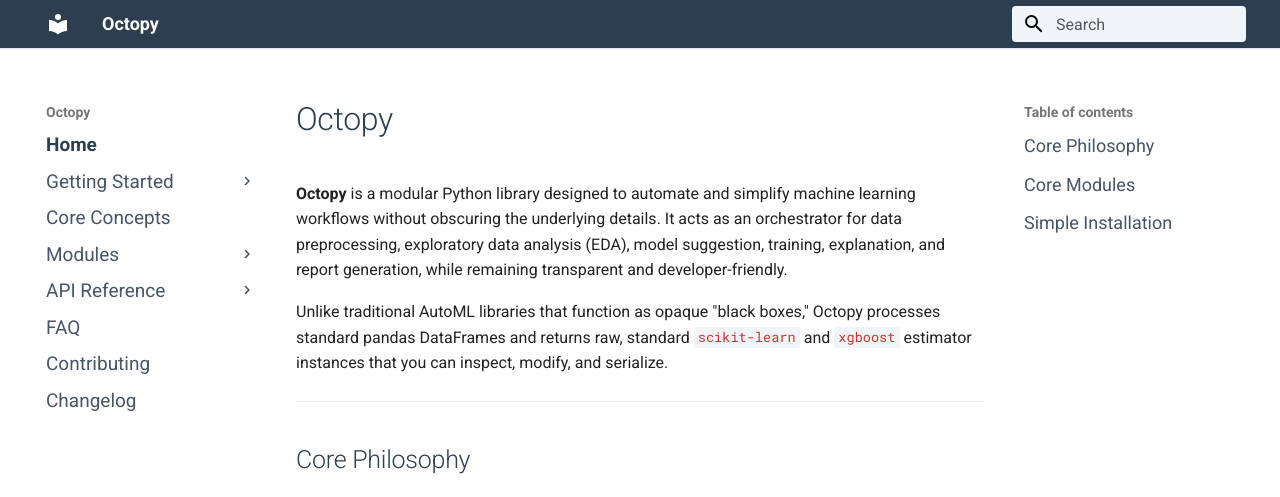
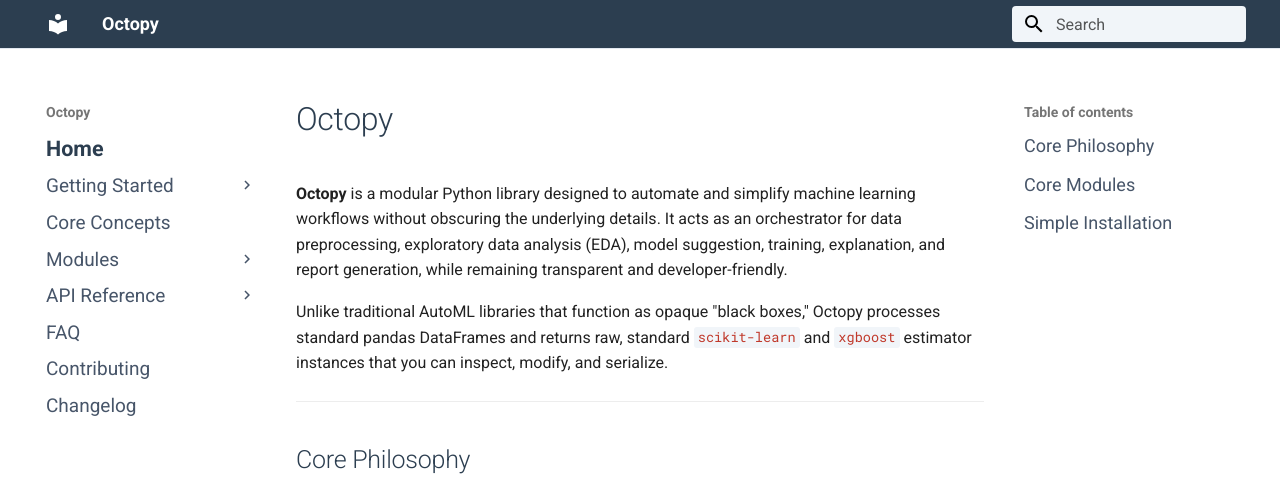
Before and after one commit to Sahilkewat80085/OctoPy, an MkDocs documentation site: the page built from docs/index.md, in a window 1280 px wide. Shown: the top 497 px of the page. Built offline with MkDocs 1.6.1 and Material for MkDocs 9.7.7, drawn with Linux system fonts in a browser that asks for light colours.

Commit message:
docs: scale active left navigation sidebar link by 2px with smooth transition

```diff
--- a/docs/extra.css
+++ b/docs/extra.css
@@ -83,6 +83,14 @@
 /* Increase font size of sidebars and TOC */
 .md-sidebar--primary .md-nav__link {
   font-size: 0.95rem !important; /* left navigation links */
+  transition: font-size 0.15s ease, color 0.15s ease-in-out, background-color 0.15s ease-in-out !important;
+}
+
+/* Active Main Navigation Link scaling */
+.md-sidebar--primary .md-nav__link--active {
+  font-size: 1.075rem !important; /* Scale active navigation link up by 2px (from ~15.2px to ~17.2px) */
+  font-weight: 700 !important;
+  color: #2c3e50 !important;
 }
 
 .md-sidebar--secondary .md-nav__link {
```
